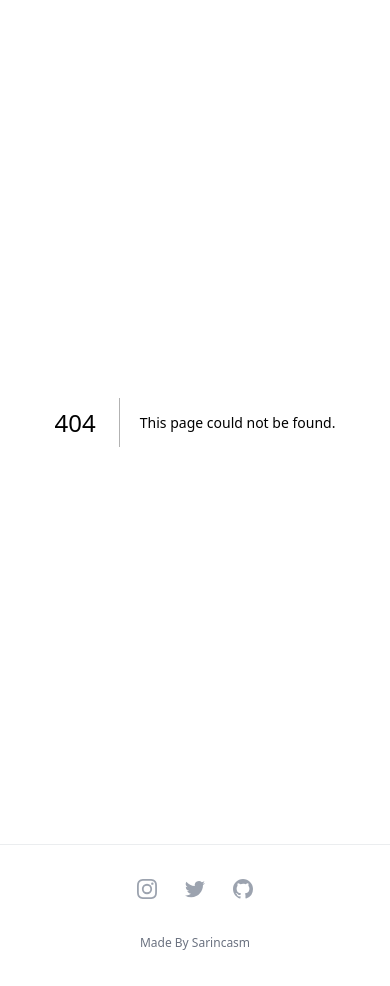
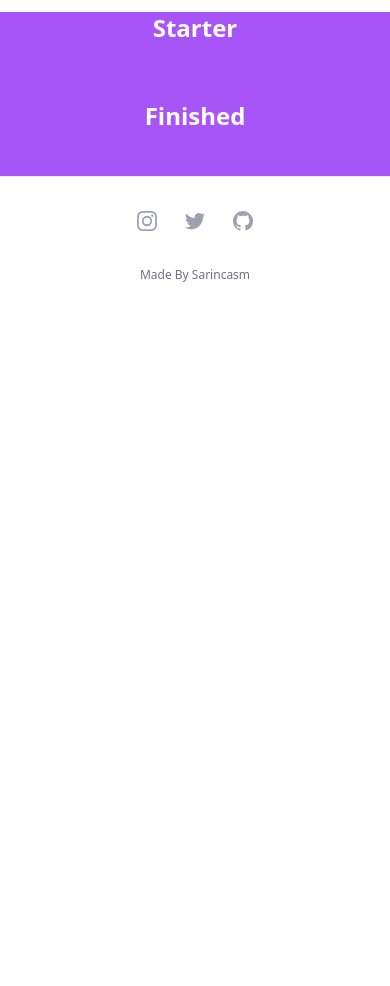
Before and after one commit to sarincasm/jar-of-dirt, a Next.js app in the folder style/css-fundamentals/: page /responsive/media-queries/disappearing-sidebar in a window 390 px wide. Before the commit this address had no page. Shown: the top 986 px of the page. After the commit the page ends 844 px from the top, so only its background shows below. Built offline with nearby package versions, Linux system fonts and the light colour scheme.

Commit message:
css fundamentals m5 responsive CSS - initial setup

```diff
--- a/style/css-fundamentals/app/page.tsx
+++ b/style/css-fundamentals/app/page.tsx
@@ -29,6 +29,13 @@ const posts: HomePost[] = [
 		imageUrl: '',
 		href: '/flexbox',
 		title: 'Module 4: Flexbox',
+	},
+	{
+		date: '2023-07-20',
+		datetime: '',
+		imageUrl: '',
+		href: '/responsive',
+		title: 'Module 5: Responsive & Behavioural CSS',
 	},
 ]
 
--- /dev/null
+++ b/style/css-fundamentals/app/responsive/media-queries/disappearing-sidebar/page.tsx
@@ -0,0 +1,24 @@
+function renderStarter() {
+	return <section className="p-4"></section>
+}
+
+function renderDone() {
+	return <section className="p-4"></section>
+}
+
+export default function Page() {
+	return (
+		<main className="bg-purple-500">
+			<div>
+				<h2 className="text-2xl font-bold my-3 text-center text-white">
+					Starter
+				</h2>
+				{renderStarter()}
+				<h2 className="text-2xl font-bold my-3 text-center text-white">
+					Finished
+				</h2>
+				{renderDone()}
+			</div>
+		</main>
+	)
+}
--- /dev/null
+++ b/style/css-fundamentals/app/responsive/media-queries/page.tsx
@@ -0,0 +1,25 @@
+import {LinkGrid, GridPost} from '@/components/LinkGrid'
+
+export default function Page() {
+	const base = '/responsive/media-queries'
+	const categoryTitle = 'Media Queries'
+	const posts: GridPost[] = [
+		{
+			href: '/disappearing-sidebar',
+			title: 'Disappearing Sidebar',
+			description:
+				'The navigation column disappears on windows less than 700px wide',
+			date: '2023-07-20',
+			category: {
+				href: `${base}`,
+				title: categoryTitle,
+			},
+		},
+	].map((post) => ({...post, href: base + post.href}))
+
+	const mainTitle = 'Media Queries'
+	const mainDescription =
+		'When it comes to building responsive interfaces, the media query is the primary tool in our toolbox.'
+
+	return LinkGrid({posts, mainTitle, mainDescription})
+}
--- /dev/null
+++ b/style/css-fundamentals/app/responsive/page.tsx
@@ -0,0 +1,23 @@
+import {LinkGrid, GridPost} from '@/components/LinkGrid'
+
+export default function Page() {
+	const base = '/responsive'
+	const posts: GridPost[] = [
+		{
+			href: '/media-queries/',
+			title: 'Media Queries',
+			description:
+				'When it comes to building responsive interfaces, the media query is the primary tool in our toolbox.',
+			date: '2023-07-20',
+			category: {
+				href: `${base}`,
+				title: 'Responsive',
+			},
+		},
+	].map((post) => ({...post, href: base + post.href}))
+	const mainTitle = 'Module 5: Responsive & Behavioural CSS'
+	const mainDescription =
+		"Modern web applications respond dynamically, contorting themselves to display well across an incredibly wide range of devices. In this module, we'll learn how to write CSS that responds and adapts to different situations."
+
+	return LinkGrid({posts, mainTitle, mainDescription})
+}
```
Also changed, not shown: 1 other file (tests, documents, lock files or other folders).
